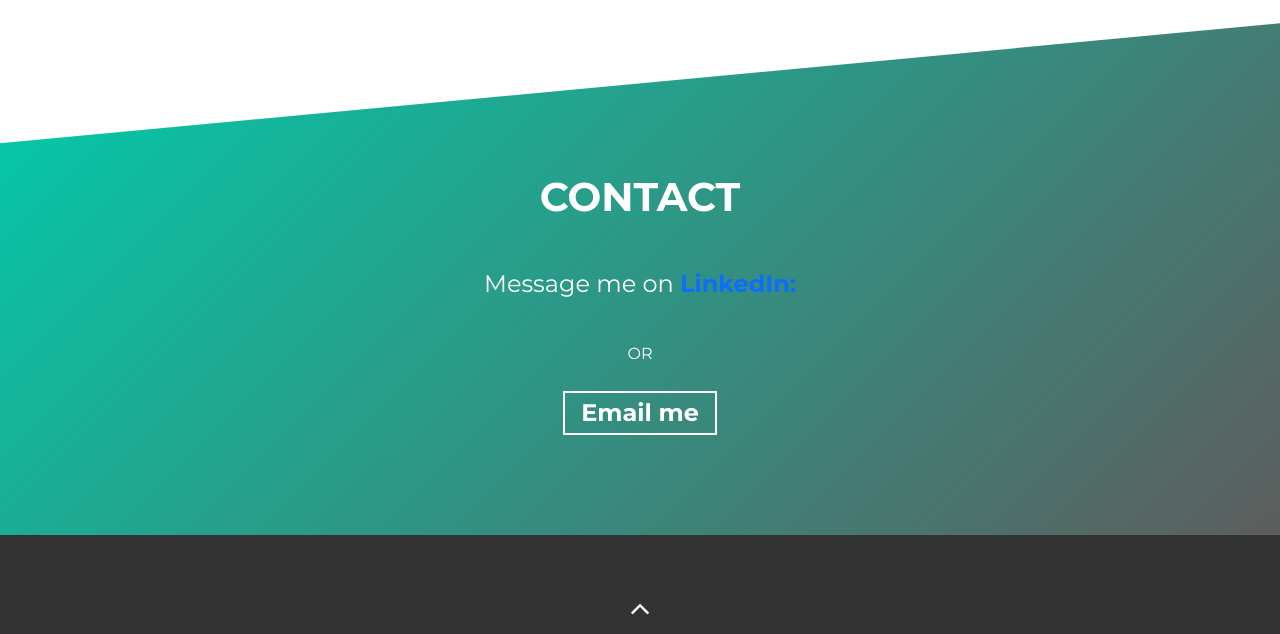
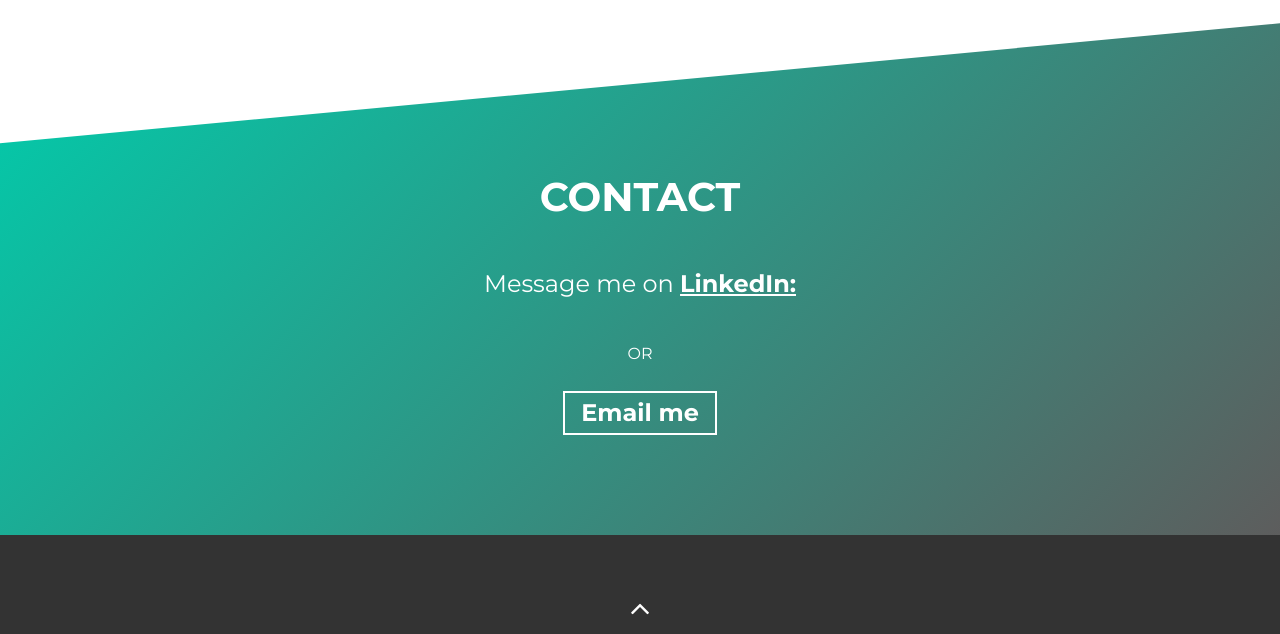
Before and after one commit to vmose/portfolio, a website built with Parcel: page src/index.html in a window 1280 px wide. Shown: the part 2850-3484 px from the top of the page. Built offline with nearby package versions, Linux system fonts and the light colour scheme.

Commit message:
Update index.html

```diff
--- a/src/index.html
+++ b/src/index.html
@@ -263,8 +263,8 @@
       <div class="container">
         <h2 class="section-title">Contact</h2>
         <div class="contact-wrapper load-hidden">
-          <p class="contact-wrapper__text">Message me on <a href="https://www.linkedin.com/in/victor-mose"><strong>LinkedIn:</strong></a></p> <br>
-
+          <p class="contact-wrapper__text">Message me on <a class='linkedintag' href="https://www.linkedin.com/in/victor-mose"> <strong><u>LinkedIn:</u></strong>
+          </a></p> <br>
 
           <p>OR</p> <br>
           <a
```
